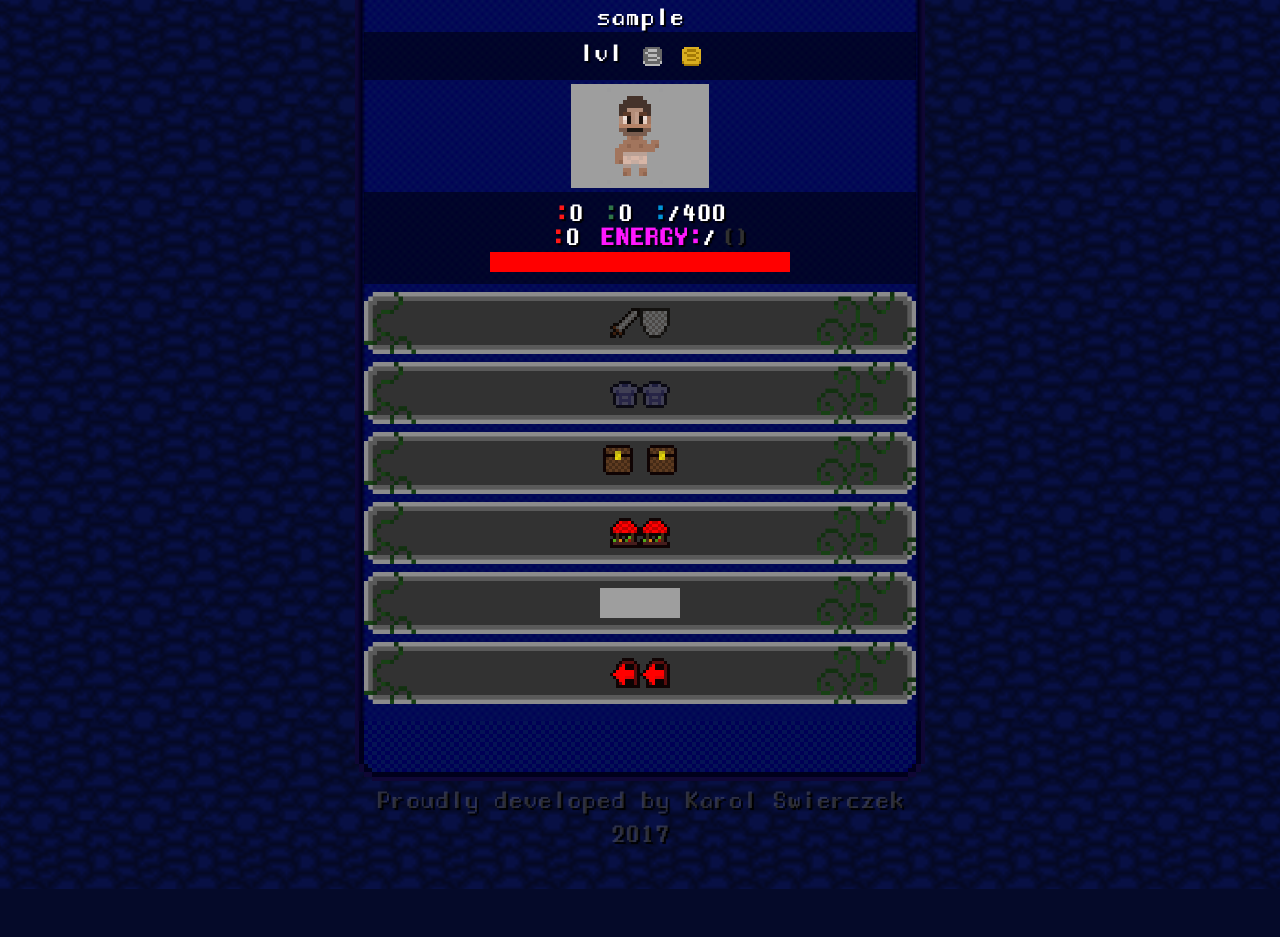
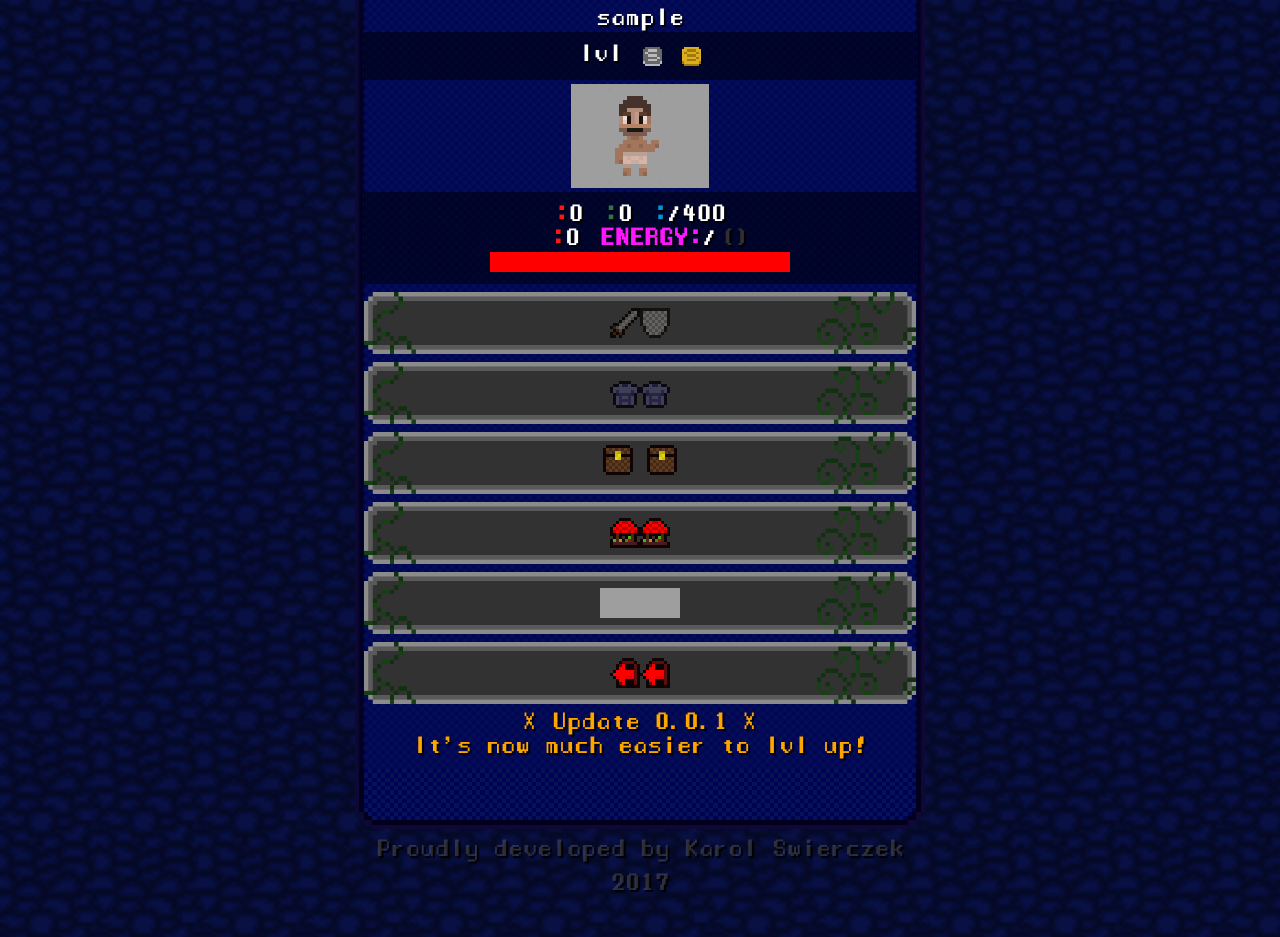
Before and after one commit to karolsw3/pixelslash, a PHP site: page / in a window 1280 px wide. Shown: the part 306-1243 px from the top of the page. Before the commit the page ends 1195 px from the top, so only its background shows below. Run offline with PHP 8.4, Linux system fonts and the light colour scheme; the visitor is signed in with stand-in values (Sample User, id 1); data that the repository does not hold is empty; a stand-in replaces the project's code that opens the database connection; some libraries are stand-ins or nearby versions; grey boxes are pictures that could not be loaded.

Commit message:
Update 0.01

```diff
--- a/game/user_stats.php
+++ b/game/user_stats.php
@@ -7,7 +7,7 @@
 	}
 
 	function get_max_exp($_user_lvl){ // Calculating maximum exp per lvl
-		return floor(pow(1.9,$_user_lvl)*400);
+		return floor(pow(1.5,$_user_lvl)*400);
 	}
 
 	if($show_short_stats == ""){
--- a/index.php
+++ b/index.php
@@ -54,6 +54,7 @@
 	</form>
 		<button id="Register" class="game_button" onclick="sound_play('click'); display('show_register_form.php')"><p><?php echo $lang_Register ?></p></button>
 	<?php } ?>
+		<p style="color: orange">* Update 0.0.1 *<br>It's now much easier to lvl up!</p>
 	</div>
 	<img src="images/back_top.png" height="60" style="transform: rotate(180deg); width: 100%"/>
 
@@ -65,6 +66,7 @@
 		</script>
 	</div>
 
+
 	<p style="cursor: pointer; color: rgba(140,140,140,0.3); text-align: center; margin-top: 10px">Proudly developed by Karol Swierczek</p>
 	<p style="cursor: pointer; color: rgba(140,140,140,0.3); text-align: center; margin-top: 10px">2017</p>
 </body>
```
